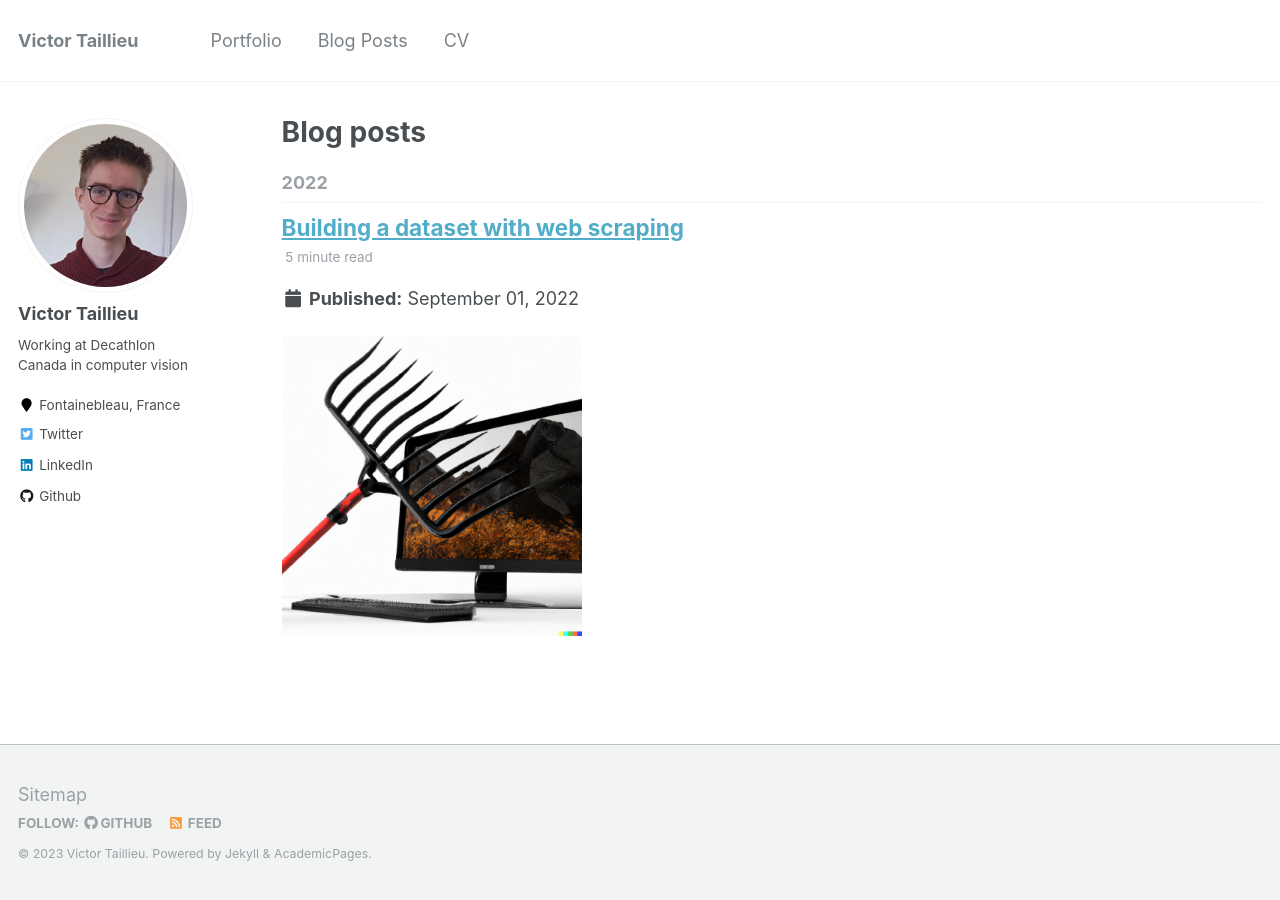
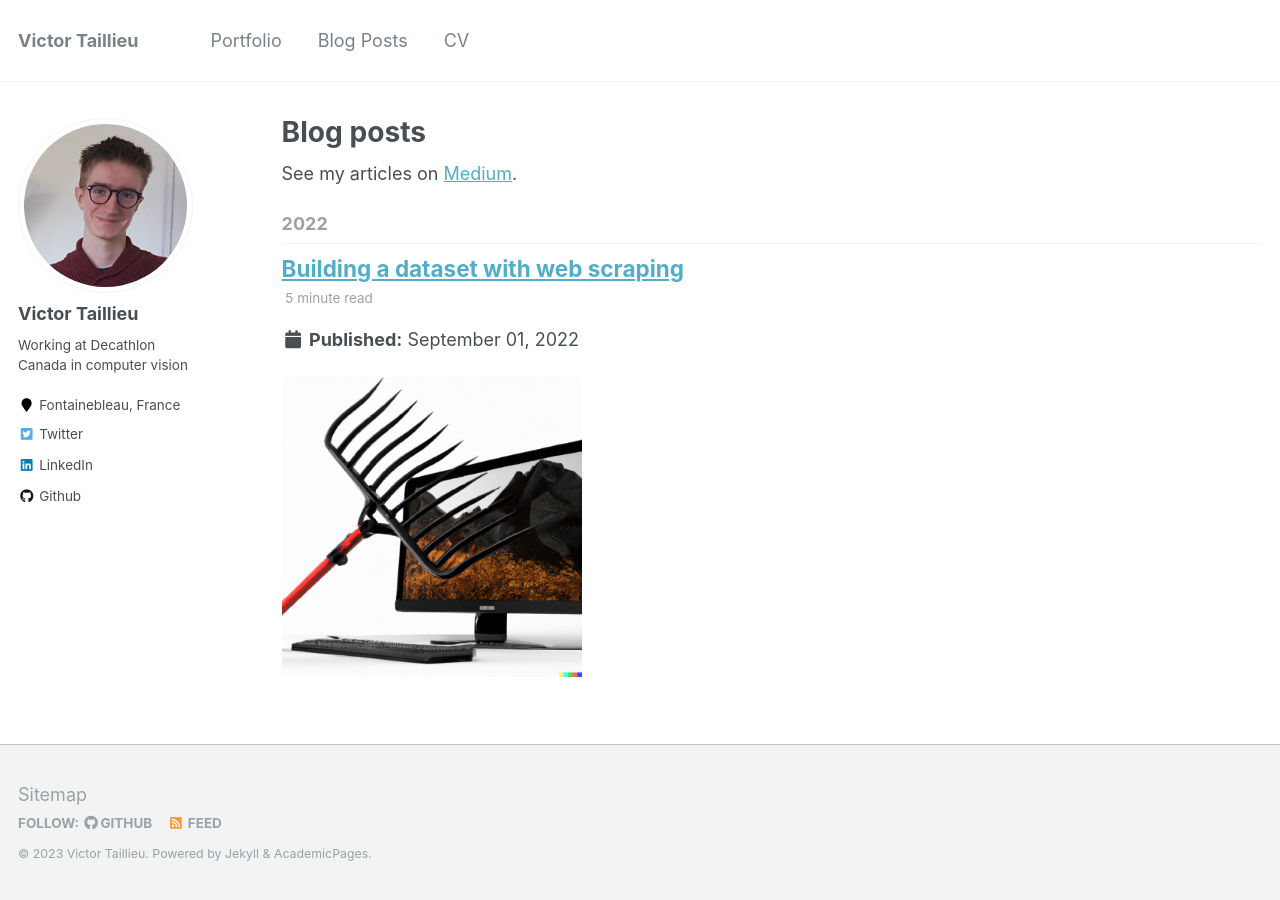
Before and after one commit to VictorTaillieu/victortaillieu.github.io, a Jekyll site: the page built from _pages/blog-posts.html, in a window 1280 px wide. Built offline with Jekyll 4.4.1, drawn with Linux system fonts in a browser that asks for light colours.

Commit message:
Add link to Medium page

```diff
--- a/_pages/blog-posts.html
+++ b/_pages/blog-posts.html
@@ -6,6 +6,8 @@ author_profile: true
 redirect_from:
   - /wordpress/blog-posts/
 ---
+
+See my articles on <a href="https://medium.com/@victor.taillieu">Medium</a>.
 
 {% include base_path %}
 {% capture written_year %}'None'{% endcapture %}
```
